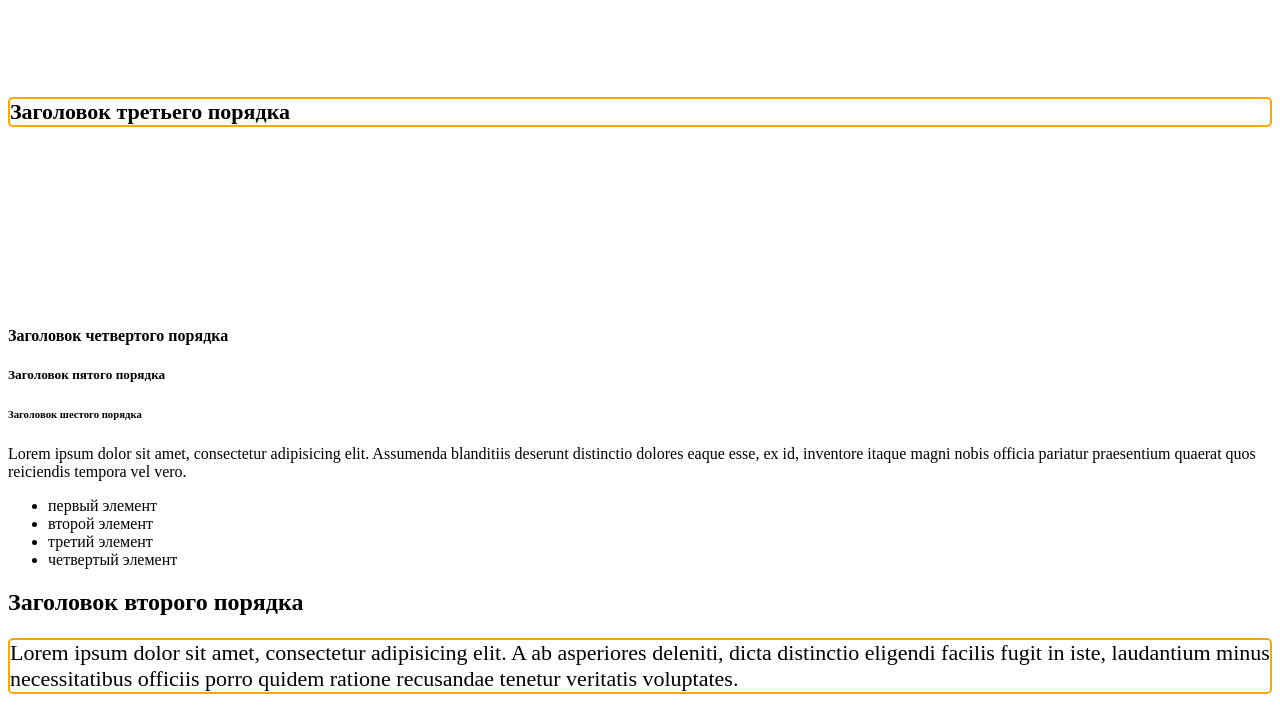
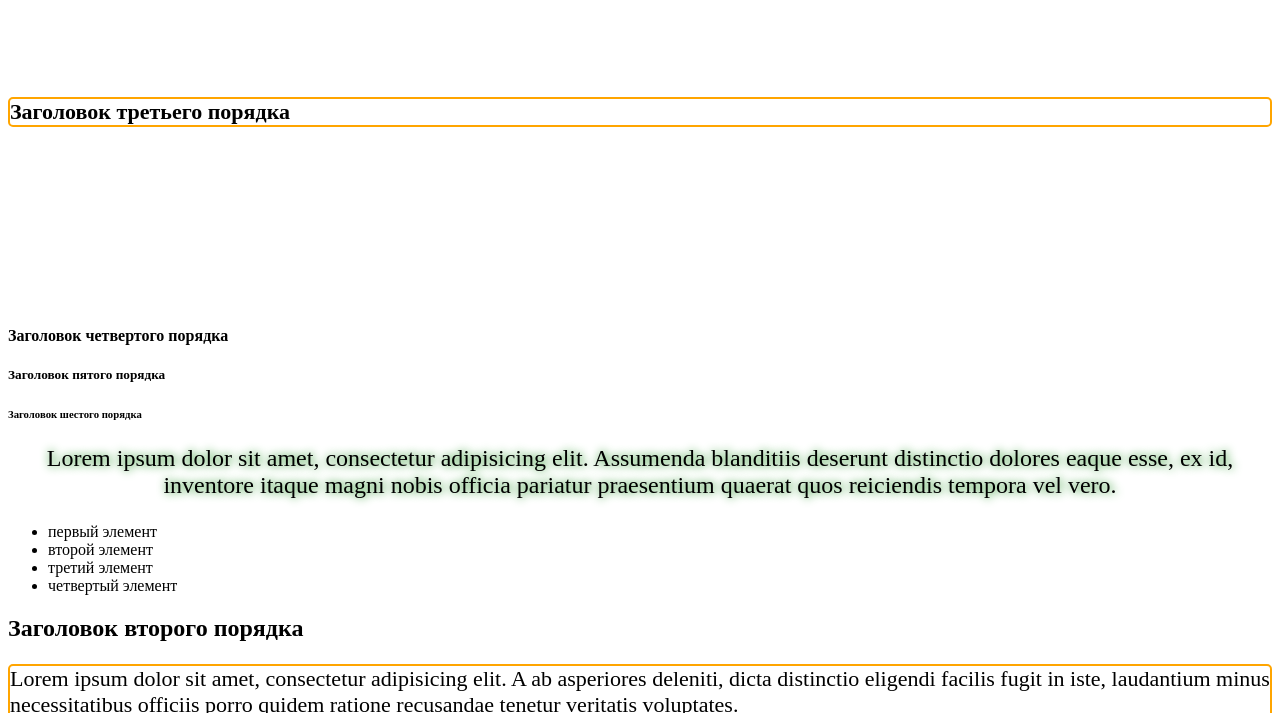
Before and after one commit to EkaterinaSalCher/university2035, a plain HTML site: page index.html in a window 1280 px wide. Shown: the part 110-823 px from the top of the page. Drawn offline with Linux system fonts and the light colour scheme; grey boxes are pictures that could not be loaded.

Commit message:
first commit

```diff
--- a/index.html
+++ b/index.html
@@ -18,7 +18,7 @@
     <h5>Заголовок пятого порядка</h5>
     <h6>Заголовок шестого порядка</h6>
 
-    <p>Lorem ipsum dolor sit amet, consectetur adipisicing elit. Assumenda blanditiis deserunt distinctio dolores eaque esse, ex id, inventore itaque magni nobis officia pariatur praesentium quaerat quos reiciendis tempora vel vero.</p>
+    <p class="stylish">Lorem ipsum dolor sit amet, consectetur adipisicing elit. Assumenda blanditiis deserunt distinctio dolores eaque esse, ex id, inventore itaque magni nobis officia pariatur praesentium quaerat quos reiciendis tempora vel vero.</p>
 
     <ul>
         <li>первый элемент</li>
@@ -34,5 +34,6 @@
 
     <img src="https://22century.ru/wp-content/uploads/2020/02/pasted-image-0-3.png">
 
+
 </body>
 </html>
--- a/style.css
+++ b/style.css
@@ -17,3 +17,9 @@ h3{
     margin-bottom: 200px
 
 }
+
+.stylish{
+          font-size: 24px;
+          text-shadow: green 1px 0 10px;
+          text-align: center;
+}
```
